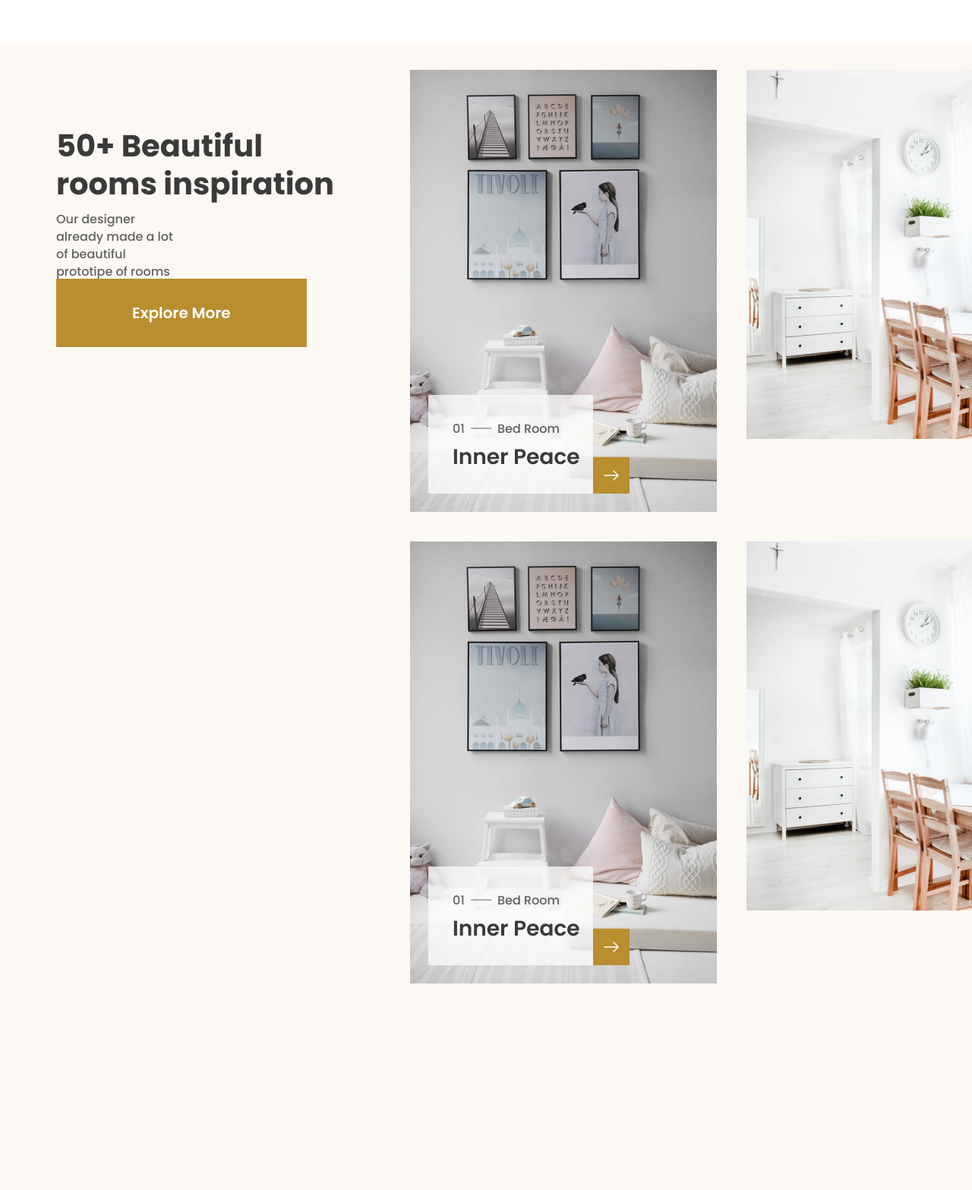
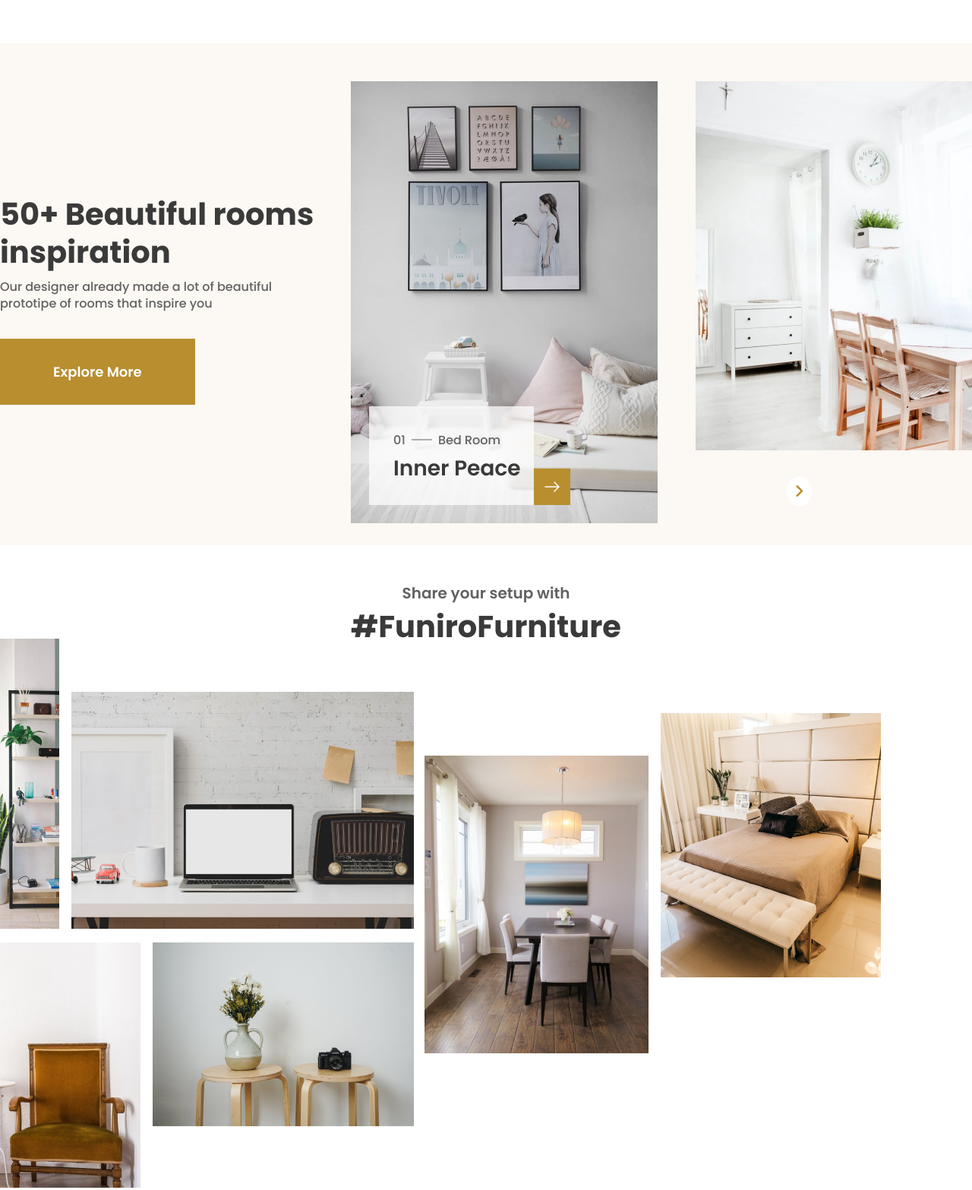
Before and after one commit to ibrahimkhaann/furniro, a plain HTML site: page index.html in a window 1280 px wide. Shown: the part 2906-4473 px from the top of the page at 76% size. Drawn offline with Linux system fonts and the light colour scheme.

Commit message:
full body img add

```diff
--- a/css/style.css
+++ b/css/style.css
@@ -430,70 +430,147 @@ a{
 
 /* body part start  */
 #bodypart{
-    padding-bottom: 400px;
+    padding-bottom:25px;
+    background-color: #FCF8F3;
+}
+.bodycolorflex{
+    display: flex;
+    justify-content: space-between;
     width: 100%;
 }
-.bodycolor{
- padding-bottom: 516px;
-    background-color: #FCF8F3;
-    position: relative;
+.bodyFlex1{
+    width: 35%;
 }
-.bodywrite1{
-   padding: 110px 74px 0;
-    position: absolute;
-    width: 40%;
+.bodyFlex2{
+    width: 65%;
 }
-.bodywrite1 h3{
+.bodyflexpart1{
+    width: 100%;
+    padding-top: 200px;
+}
+.bodyflexpart1 h1{
+    color: #3A3A3A;
     font-size: 40px;
+    font-weight: 700;
     font-family:"Poppins", sans-serif;
-    font-weight: 700;
-    color: #3A3A3A;
-    padding-right: 122px;
-    position: absolute;
-    width: 100%;
+    padding-right: 47px;
     line-height: 50px;
-}
-.bodywrite1 p{
-    font-size: 16px;
-    font-family:"Poppins", sans-serif;
-    font-weight:500;
-    color: #616161;
-    position: absolute;
-    width: 100%;
-    padding-top: 110px;
-    line-height: 23px;
-    padding-right: 350px;
-}
-.bodybuutton{
-   padding-bottom: 70px;
-   padding-left: 0;
-}
-.bodybuutton a{
-    color: #FFFFFF;
-    font-size: 20px;
-    font-family:"Poppins", sans-serif;
-    font-weight:600;
-    background-color: #B88E2F;
 
 }
-.bodypadding{
-    padding-top: 200px;
+.bodyflexpart1 p{
+    color: #616161;
+    font-size: 16px;
+    font-weight: 500;
+    font-family:"Poppins", sans-serif;
+    padding-right: 102px;
+    line-height: 22px;
+    padding-top: 10px;
+}
+.flexancor{
+    padding-top: 35px;
+}
+
+.flexancor a{
+   padding: 30px 70px;
+   color: #FFFFFF;
+   background-color: #B88E2F;
+}
+.bodyfleximg{
+    width: 100%;
+    display: flex;
+    padding-top: 50px;
+}
+.bodyp{
+    padding-left: 50px;
+}
+.body img{
+    position: absolute;
+}
+.bodypa{
+    padding-left: 25px;
+}
+.bodyicontag i{
+    padding: 10px 10px;
+    border-radius: 50%;
+    background-color: #FFFFFF;
+    color: #B88E2F;
+    font-size: 20px;
     position: absolute;
 
 }
-.bodyimg{
-    padding-top: 35px;
-    padding-left: 540px;
+.bodyicontag{
+    padding-left: 20px;
+    position: absolute;
+}
+.bodyicontag a{
+
 }
 
-.mainimg{
+
+/* baki ache  */
+
+
+/* body part end  */
+
+/* top header part start  */
+#fullbodyimg{
+    padding-bottom: 600px;
+    position: relative;
+}
+
+.fullbodywrite{
+    text-align: center;
+    padding-top: 55px;
+}
+.fullbodywrite h3{
+color: #616161;
+font-size: 20px;
+font-weight: 600;
+font-family:"Poppins", sans-serif;
+}
+.fullbodywrite h2{
+    color:#3A3A3A;
+    padding-top: 20px;
+    font-size: 40px;
+    font-weight: 700;
+    font-family:"Poppins", sans-serif;
+}
+.fullbody1 img{
     position: absolute;
-    padding-left: 443px;
 }
-.imgFlex{
-    display: flex;
+.fullbody2{
+    padding-top: 400px;
+    position: absolute;
 }
-/* body part end  */
+.fullbody2 img{
+    position: absolute;
+}
+.fullbody3 img{
+    position: absolute;
+}
+.fullbody3 img{
+    position: absolute;
+    padding-left: 94px;
+    padding-top: 70px;
+}
+.fullbody4 img{
+    position: absolute;
+    padding-left: 201px;
+}
+.fullbody5 img{
+    position: absolute;
+    padding-left: 559px;
+    padding-top: 154px;
+}
+.fuullbody6 img{
+    position: absolute;
+    padding-left: 870px;
+    padding-top: 98px;
+}
+
+
+
+
 
 /* top header part start  */
 /* top header part start  */
@@ -501,4 +578,3 @@ a{
 /* top header part start  */
 /* top header part start  */
 /* top header part start  */
-/* top header part start  */
--- a/index.html
+++ b/index.html
@@ -315,6 +315,7 @@
 
 <!-- item button part start  -->
 <section id="itembutton">
+
     <a class="showbutton" href="#">Show More</a>
     <div class="container">
 
@@ -327,44 +328,77 @@
 
 <!-- body part start  -->
 <section id="bodypart">
-    <div class="bodycolor">
-        <div class="bodywrite1">
-            <h3>50+ Beautiful rooms inspiration </h3>
+    <div class="container">
+        <div class="bodycolorflex">
+            <div class="bodyFlex1">
+                <div class="bodyflexpart1">
+                    <h1>50+ Beautiful rooms inspiration</h1>
                     <p>Our designer already made a lot of beautiful prototipe of rooms that inspire you</p>
-            <div class="bodypadding">
-                <div class="bodybuutton">
+                       <div class="flexancor">
                         <a href="#">Explore More</a>
                        </div>
                 </div>
+
             </div>
-        <div class="imgFlex">
-        <div class="bodyimg">
+            <div class="bodyFlex2">
+                <div class="bodyfleximg">
+                    <div class="bodyfleximg1">
                         <img src="images/photo1.png" alt="photo1.png">
                     </div>
-        <div class="mainimg">
-        <div class="bodyimg">
+                    <div class="bodyfleximg1">
+                        <div class="bodyp">
                         <img src="images/Rectangle 25.png" alt="Rectangle 25.png">
+                        <div class="bodyicontag">
+                           <a href="#"><i class="fa-solid fa-angle-right"></i></a>
                         </div>
                     </div>
                     </div>
-    <div class="imgFlex">
-        <div class="bodyimg">
-            <img src="images/photo1.png" alt="photo1.png">
+                    <div class="bodyfleximg1">
+                        <div class="bodypa">
+                        <img src="images/Rectangle 26 (1).png" alt="Rectangle 26 (1).png">
                         </div>
-        <div class="mainimg">
-        <div class="bodyimg">
-            <img src="images/Rectangle 25.png" alt="Rectangle 25.png">
                     </div>
+
+
+<!-- ai part kichu problem ache -->
+
+                </div>
+
+            </div>
+    </div>
+
+</section>
+<!-- body part end -->
+
+<!-- top header part start  -->
+ <section id="fullbodyimg">
+    <div class="fullbodywrite">
+        <h3>Share your setup with</h3>
+        <h2>#FuniroFurniture</h2>
+    </div>
+    <div class="fullbodystart">
+        <div class="fullbody1">
+            <img src="images/Rectangle 36.png" alt="Rectangle 36.png">
+            <div class="fullbody3">
+                <img src="images/Rectangle 38.png" alt="Rectangle 38.png">
+                <div class="fullbody5">
+                    <img src="images/Rectangle 40.png" alt="Rectangle 40.png">
+                    <div class="fuullbody6">
+                        <img src="images/Rectangle 43.png" alt="Rectangle 43.png">
+                    </div>
+                </div>
+            </div>
+        </div>
+        <div class="fullbody2">
+            <img src="images/Rectangle 37.png" alt="Rectangle 37.png">
+            <div class="fullbody4">
+                <img src="images/Rectangle 39.png" alt="Rectangle 39.png">
             </div>
         </div>
 
     </div>
 
-
  </section>
-<!-- body part end -->
-
-<!-- top header part start  -->
 <!-- top header part start  -->
 <!-- top header part start  -->
 <!-- top header part start  -->
```
Also changed, not shown: images/Images (7).png (added), images/Rectangle 26 (1).png (added), images/Rectangle 36.png (added), images/Rectangle 37.png (added), images/Rectangle 38.png (added), images/Rectangle 39.png (added), images/Rectangle 40.png (added), images/Rectangle 41.png (added), images/Rectangle 43.png (added), images/Rectangle 44.png (added), images/Rectangle 45.png (added). Lines whose indentation alone changed are shown as unchanged.
